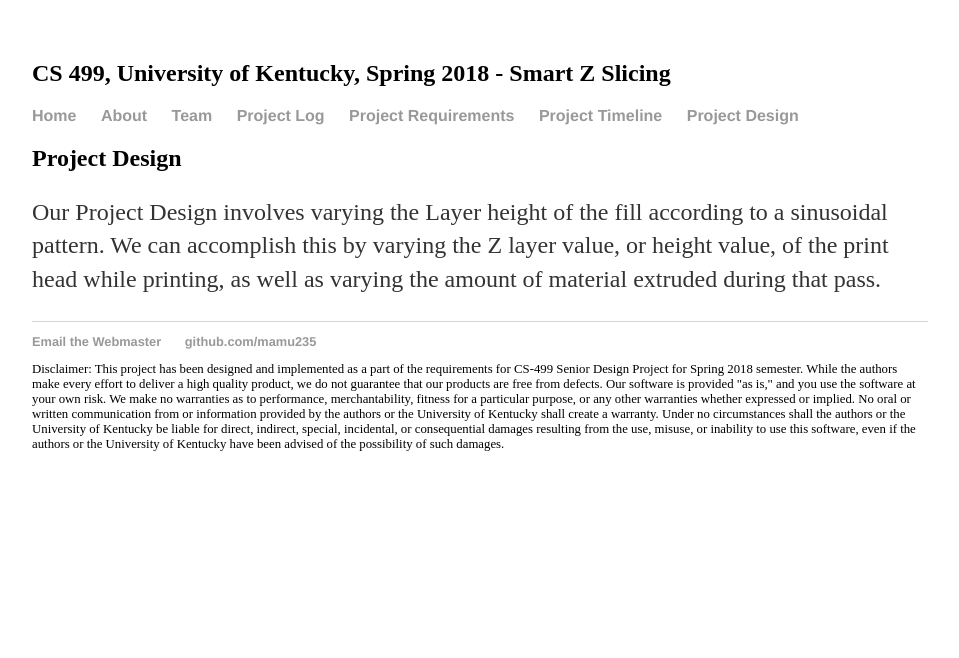
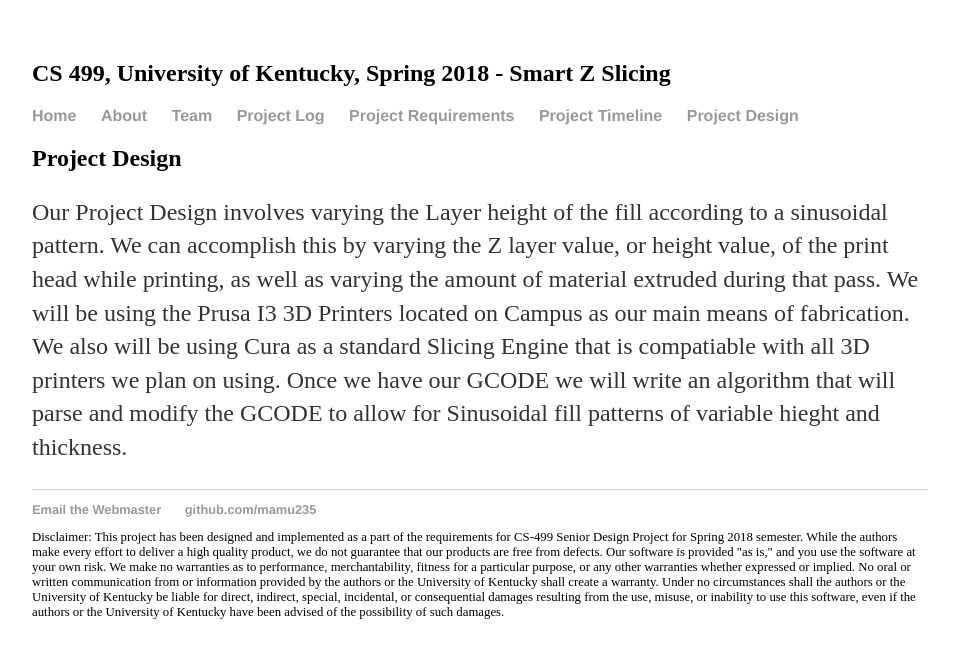
Before and after one commit to mamu235/CS-499-smart-slicing, a Jekyll site: the page built from design.html, in a window 1280 px wide. Shown: the top 658 px of the page, without its empty margins (160-1119 px from the left). Built offline with Jekyll 4.4.1, drawn with Linux system fonts in a browser that asks for light colours.

Commit message:
Update design.html

```diff
--- a/design.html
+++ b/design.html
@@ -7,4 +7,8 @@ title: Project Design
 
 <p>Our Project Design involves varying the Layer height of the fill according to a sinusoidal pattern.
 We can accomplish this by varying the Z layer value, or height value, of the print head while printing, as well as varying the amount of material extruded during that pass.
+We will be using the Prusa I3 3D Printers located on Campus as our main means of fabrication.
+We also will be using Cura as a standard Slicing Engine that is compatiable with all 3D printers we plan on using.
+Once we have our GCODE we will write an algorithm that will parse and modify the GCODE to allow for Sinusoidal fill patterns of variable hieght and thickness.
+
 </p>
```
